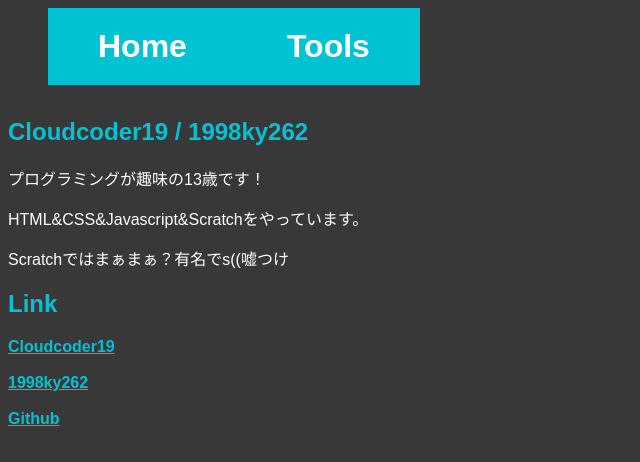
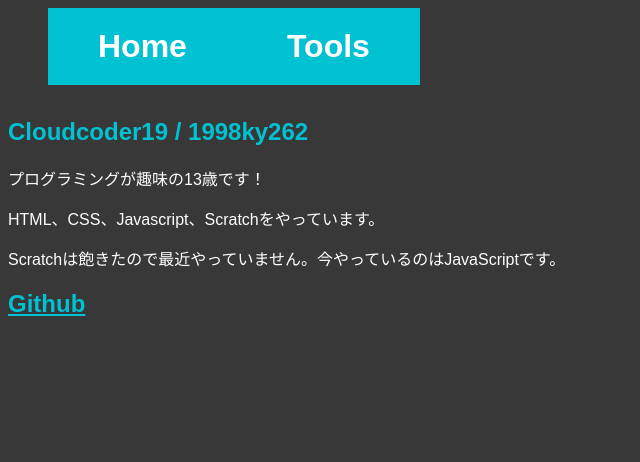
Before and after one commit to 1998ky262/1998ky262.github.io, a plain HTML site: page index.html in a window 1280 px wide. Shown: the whole page, without its empty margins (0-640 px from the left). Drawn offline with Linux system fonts and the light colour scheme.

Commit message:
Update index.html

```diff
--- a/index.html
+++ b/index.html
@@ -11,13 +11,8 @@
 <br><br><br><br><br>
 <h2>Cloudcoder19 / 1998ky262</h2>
 <p>プログラミングが趣味の13歳です！</p>
-<p>HTML&CSS&Javascript&Scratchをやっています。</p>
-<p>Scratchではまぁまぁ？有名でs((嘘つけ</p>
-<h2>Link</h2>
-<strong><a href="https://scratch.mit.edu/users/Cloudcoder19">Cloudcoder19</a></strong>
-<br><br>
-<strong><a href="https://scratch.mit.edu/users/1998ky262">1998ky262</a></strong>
-<br><br>
-<strong><a href="https://github.com/1998ky262">Github</a></strong>
+<p>HTML、CSS、Javascript、Scratchをやっています。</p>
+<p>Scratchは飽きたので最近やっていません。今やっているのはJavaScriptです。</p>
+<h2 class="decode"><a href="https://github.com/1998ky262">Github</a></h2>
 </body>
 </html>
```
